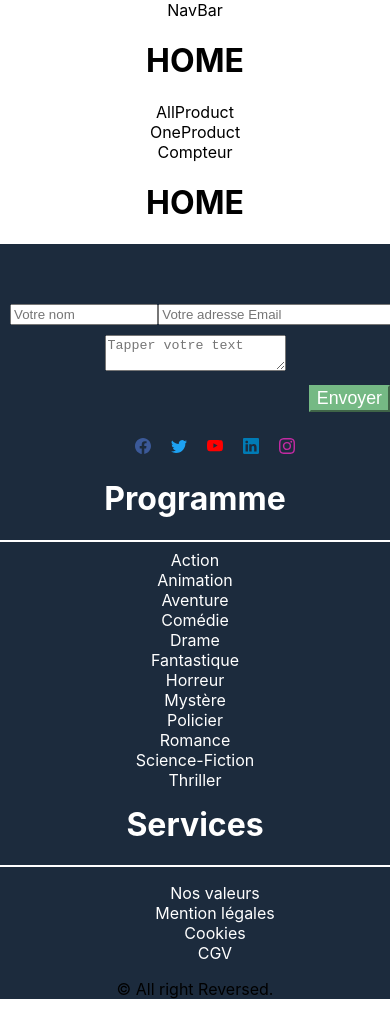
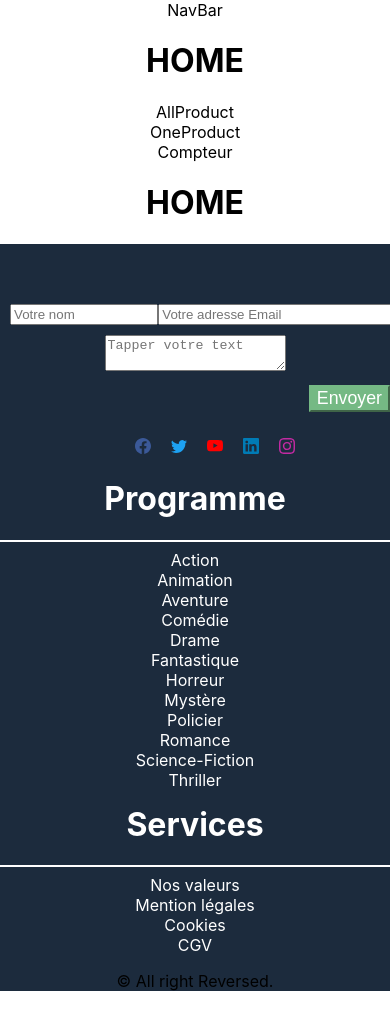
Before and after one commit to WildCodeSchool/2022-09-JS-RMT-JSCREW-projet2-team3, a React app in the folder frontend/: page / in a window 390 px wide. Built offline with nearby package versions, Linux system fonts and the light colour scheme; the HTML template or start-up script is replaced by a standard one.

Commit message:
mise en place des services et fin de la version mobile pour le footer

```diff
--- a/frontend/src/App.css
+++ b/frontend/src/App.css
@@ -113,7 +113,7 @@
   margin-bottom: 0;
 }
 
-.nav-categorie {
+.nav-categorie, .nav-services {
   margin: 0;
   padding-left: 0;
 }
--- a/frontend/src/components/Footer.jsx
+++ b/frontend/src/components/Footer.jsx
@@ -109,7 +109,7 @@
             <div className="container">
               <hr />
             </div>
-            <div className="col-xs-6 col-sm-6 col-md-12 col-lg-12">
+            <div className="col-xs-12 col-sm-12 col-md-12 col-lg-12">
               <ul className="nav-services">
                 <li>Nos valeurs</li>
                 <li>Mention légales</li>
```
